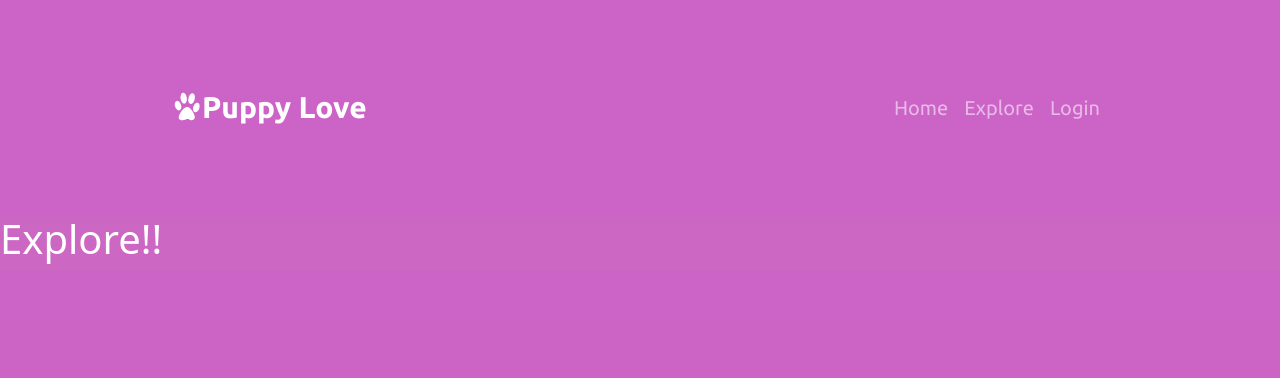
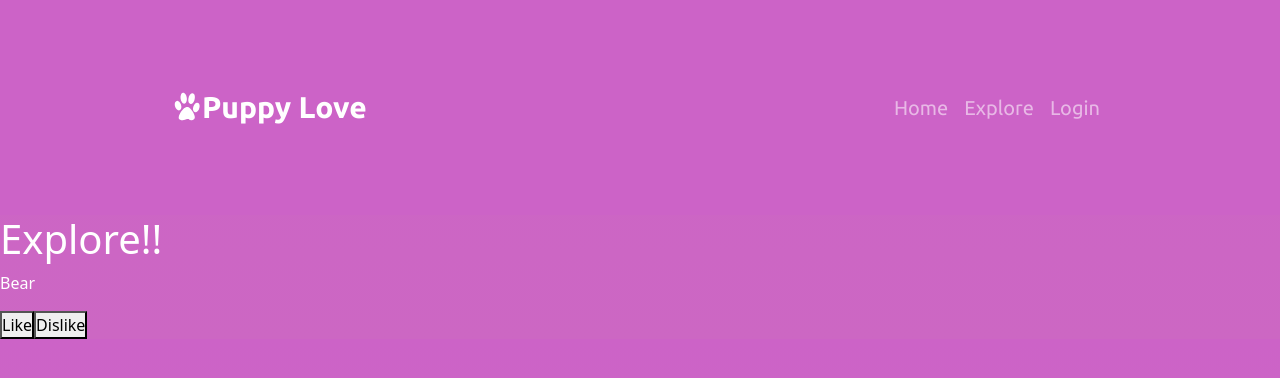
Before and after one commit to kristenwood123/puppy-love-react, a React (Create React App) app: page /explore in a window 1280 px wide. Shown: the top 378 px of the page. Built offline with nearby package versions, Linux system fonts and the light colour scheme.

Commit message:
added dog data

```diff
--- a/src/App.js
+++ b/src/App.js
@@ -12,8 +12,21 @@ import Explore from './components/Explore'
 
 const App = () => {
   const [showModal, setShowModal] = useState(false)
-  const [currentUser, setCurrentUser] = useState({})
+  const [currentUser, setCurrentUser] = useState({
+      uid: 1,
+      name: 'Kristen Woodward',
+      email: 'kristen34@gmail.com',
+      liked: {},
+      disliked: {}
+  })
 
+  const [dogs, setDogs] = useState([
+    {
+      id: 'eiroujds',
+      name: 'Bear',
+      breed: 'Husky'
+    }
+  ])
   return (
     <>
       <NavBar fixed="top"/>
@@ -24,9 +37,24 @@ const App = () => {
         <Routes>
           <Route
             path='/'
-            element={<Home showModal={showModal} setShowModal={setShowModal} />}
+            element={
+              <Home
+                showModal={showModal}
+                setShowModal={setShowModal}
+                currentUser={currentUser}
+              />
+            }
           />
-          <Route path='/explore' element={<Explore/>} />
+          <Route
+            path='/explore'
+            element={
+              <Explore
+                currentUser={currentUser}
+                setCurrentUser={setCurrentUser}
+                dogs={dogs}
+              />
+            }
+          />
         </Routes>
     </>
   )
--- a/src/components/Explore.js
+++ b/src/components/Explore.js
@@ -1,9 +1,27 @@
 import React from 'react'
 
-const Explore = () => {
+const Explore = ({ currentUser, setCurrentUser, dogs }) => {
+  const handleLike = () => {
+
+  }
+
+  const handleDislike = () => {
+
+  }
+
+  console.log(currentUser)
   return (
     <div>
       <h1>Explore!!</h1>
+      {dogs.map(dog => {
+        return (
+          <>
+            <p>{dog.name}</p>
+            <button>Like</button>
+            <button>Dislike</button>
+          </>
+        )
+      })}
     </div>
   )
 }
```
